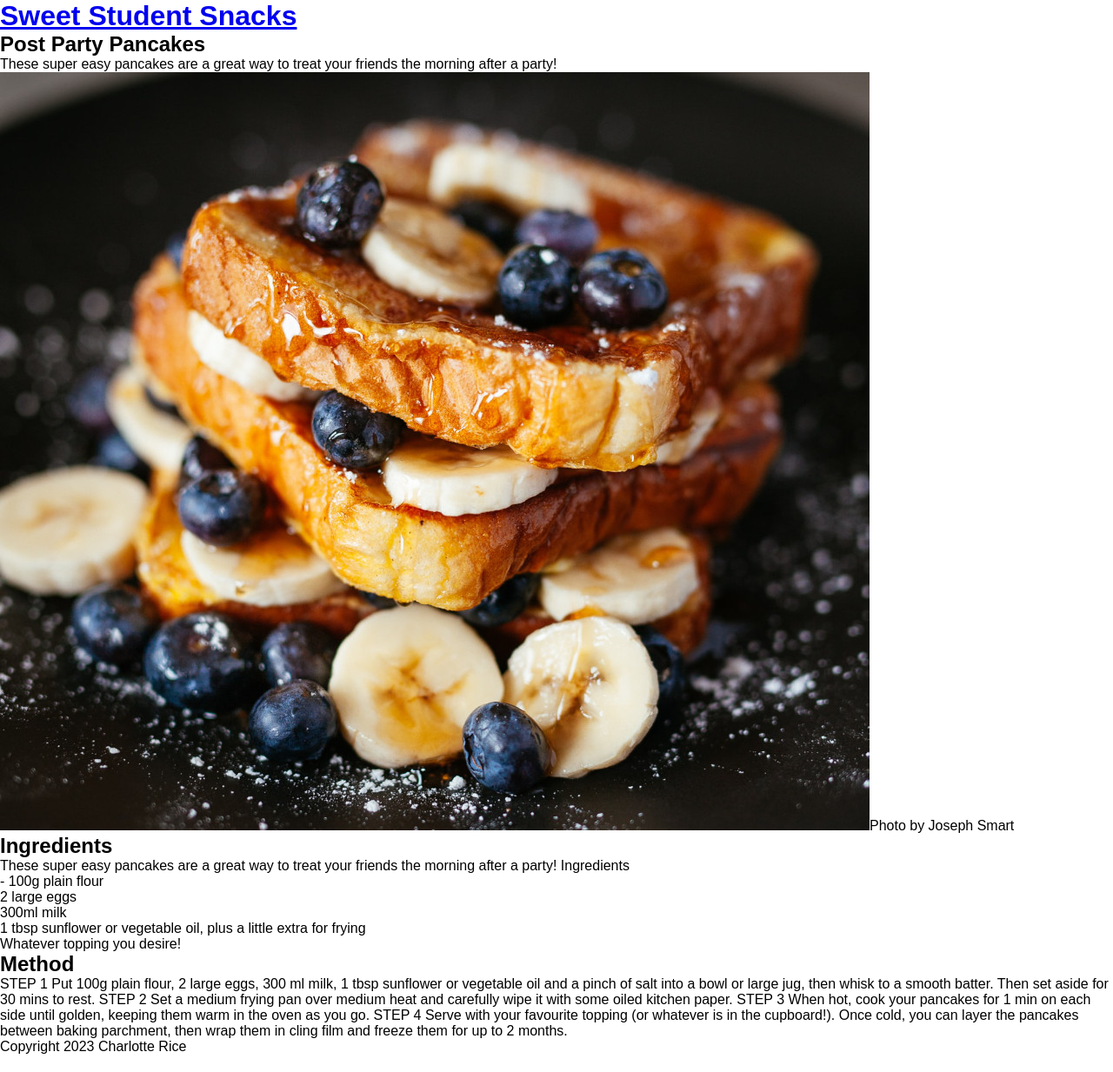
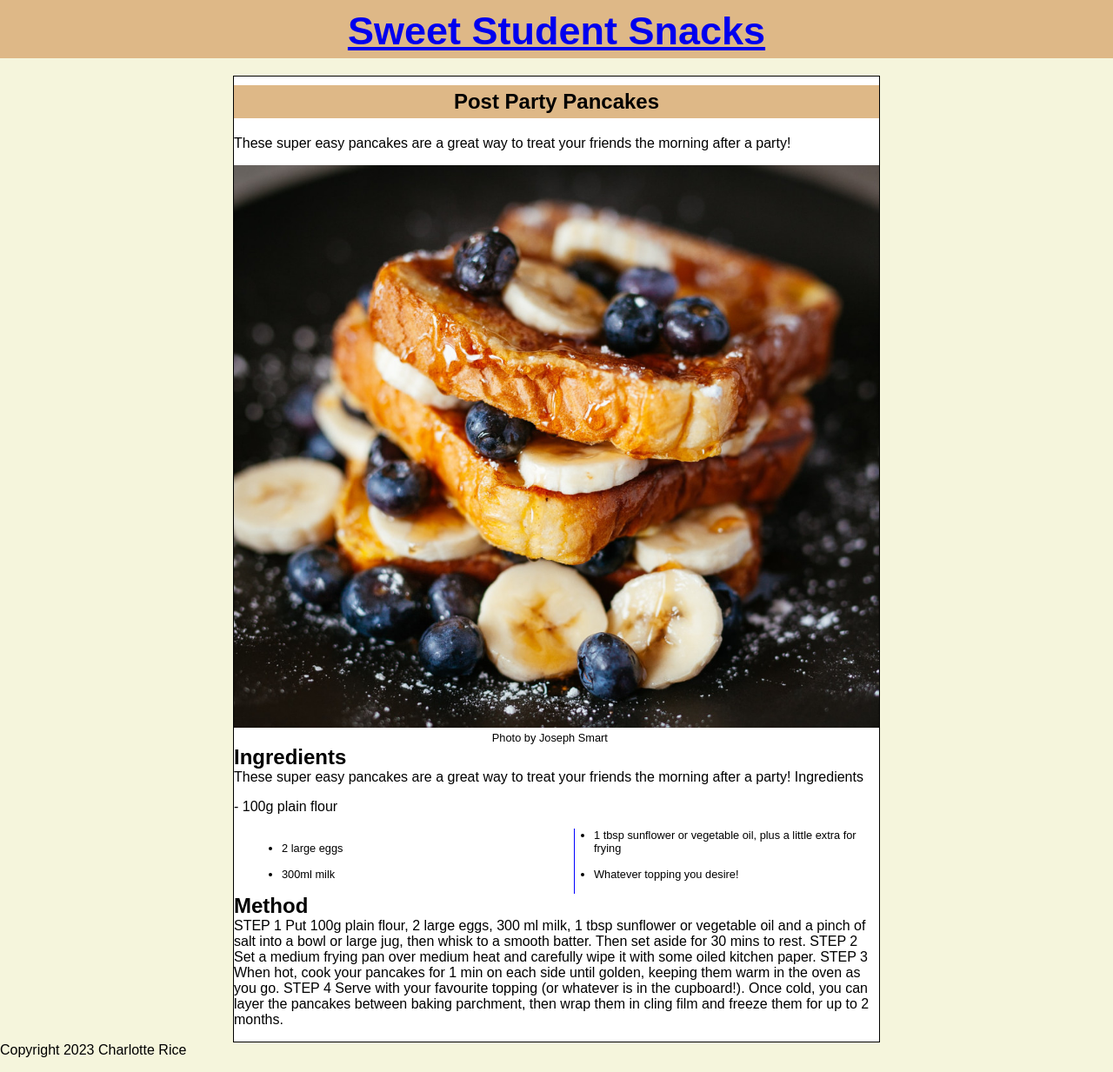
Before and after one commit to charlottericex/SweetStudentSnacks, a Jekyll site: the page built from _recipes/recipe1.md, in a window 1280 px wide. Shown: the whole page at 87% size. Built offline with Jekyll 4.4.1, drawn with Linux system fonts in a browser that asks for light colours; some web fonts are replaced.

Commit message:
Update recipes.css

```diff
--- a/styles/recipes.css
+++ b/styles/recipes.css
@@ -1,6 +1,8 @@
 /*! CSS bare bones for recipes site */
 
- html {
+@import url('https://fonts.cdnfonts.com/css/bebas-neue');
+
+html {
   font-family: sans-serif;
   -ms-text-size-adjust: 100%;
   -webkit-text-size-adjust: 100%;
@@ -13,3 +15,97 @@
 }
 
 /* the rest is up to you */
+
+.post-content
+{
+padding-top: 10px;
+background-color: white;
+border: 1px solid black;
+
+}
+
+
+
+.site-title
+{
+  font-family: 'Bebas Neue', sans-serif;
+  color: antiquewhite;
+  font-size: 45px;
+  padding-top: 5px;
+}
+
+h1 {
+  color: black;
+  margin-bottom: 20px;
+ text-align: center;
+
+ background-color: burlywood;
+ border: 5px solid burlywood;
+}
+
+p {
+  color:black;
+  margin-bottom: 1em;
+
+  border-spacing: 5px;
+}
+
+main {
+width: 60%;
+max-width: 850px;
+
+padding: 0 12px 0 12px;
+margin:0 auto;
+background-color: beige;
+}
+
+img {
+  width: 100%;
+}
+ul {
+margin-left: 40px;
+columns: 2;
+column-rule: 1px solid blue;
+}
+
+li {
+  font-size: .8em;
+  margin-left: 40px;
+}
+
+.caption {
+font-size: .8em;
+  float: right;
+  width:60%
+}
+
+body
+{background-color: beige;}
+
+button
+{background-color: pink;
+text-align: center;
+font-size: 12px;
+border: 2px solid rgb(210, 58, 212);
+}
+
+li {
+
+margin: 15px;
+
+}
+.method
+{
+
+
+  padding-left: 15px;
+}
+
+
+.site-title
+{
+
+text-decoration: none;
+
+
+}
```
